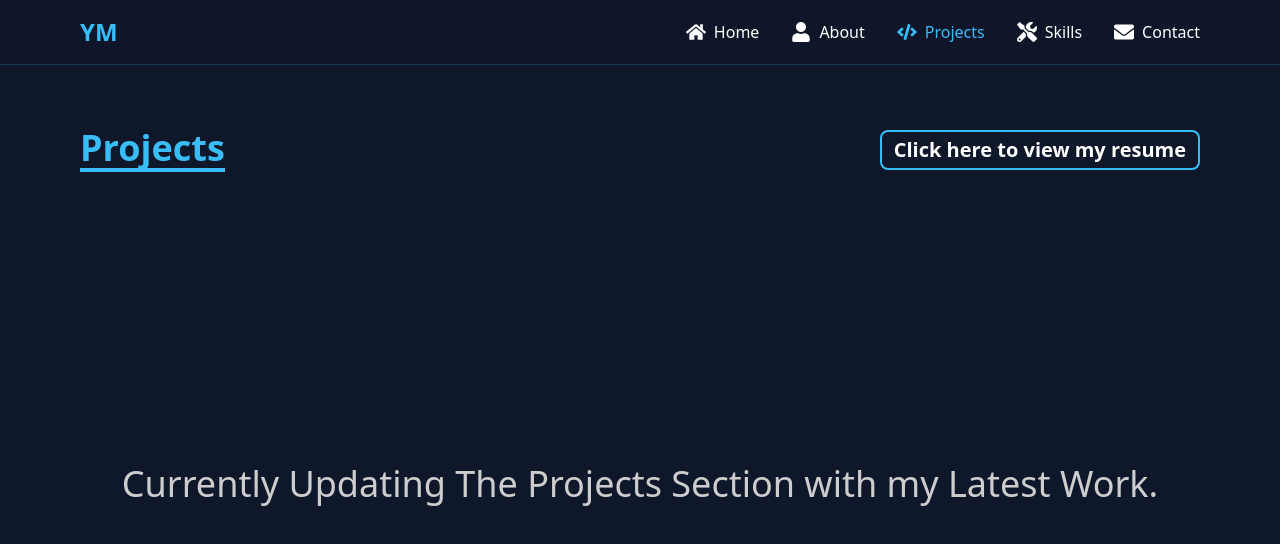
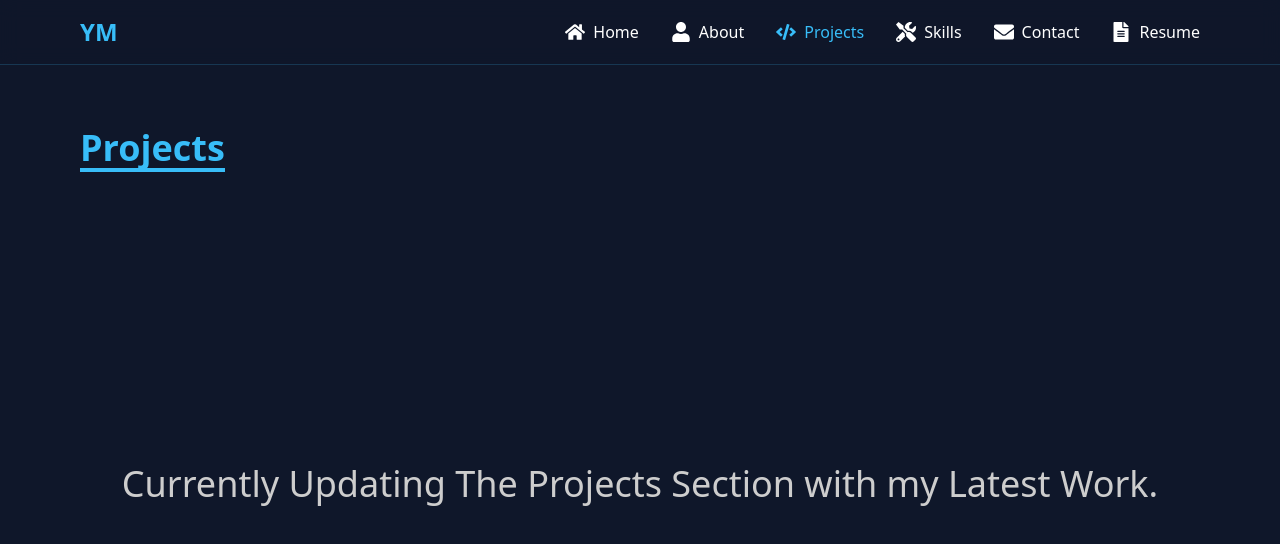
Before and after one commit to mdyasir1/portfolio, a React (Vite) app: page /projects in a window 1280 px wide. Shown: the top 544 px of the page. Built offline with nearby package versions, Linux system fonts and the light colour scheme.

Commit message:
fixed resume issues

```diff
--- a/src/components/About.tsx
+++ b/src/components/About.tsx
@@ -1,6 +1,5 @@
 import React from "react";
 import { motion } from "framer-motion";
-import Resume from "./Resume";
 
 const About: React.FC = () => {
   return (
@@ -13,7 +12,6 @@ const About: React.FC = () => {
           >
             About Me
           </h2>
-          <Resume />
         </div>
 
         <div className="grid gap-8 text-white">
--- a/src/components/Hero.tsx
+++ b/src/components/Hero.tsx
@@ -31,14 +31,14 @@ const Hero: React.FC = () => {
             className="text-3xl sm:text-6xl font-bold"
             whileHover={{ scale: 1.02 }}
           >
-            Frontend Developer
+            Frontend Engineer
           </motion.h2>
           <motion.p
             style={{ color: '#94a3b8' }}
             className="text-lg max-w-[700px] leading-relaxed"
           >
-            I'm a frontend developer specializing in building exceptional digital experiences.
-            With 1 year of experience in React development, I focus on creating responsive
+            I'm a frontend engineer specializing in building exceptional digital experiences.
+            With 1.2 years of experience in React development, I focus on creating responsive
             and user-friendly web applications that leave a lasting impression.
           </motion.p>
           <div className="flex gap-4">
--- a/src/components/Navbar.tsx
+++ b/src/components/Navbar.tsx
@@ -1,27 +1,41 @@
-import React, { useState } from 'react';
-import { Link, useLocation } from 'react-router-dom';
+import React, { ReactNode, useState } from "react";
+import { Link, useLocation } from "react-router-dom";
 // eslint-disable-next-line no-unused-vars
-import { motion } from 'framer-motion';
-import { FaHome, FaUser, FaCode, FaTools, FaEnvelope } from 'react-icons/fa';
+import { motion } from "framer-motion";
+import {
+  FaHome,
+  FaUser,
+  FaCode,
+  FaTools,
+  FaEnvelope,
+  FaFileAlt,
+} from "react-icons/fa";
 
-const Navbar = () => {
-  const [isHovered, setIsHovered] = useState(null);
+interface NavItem {
+  title: string;
+  path: string;
+  icon: ReactNode;
+}
+
+const Navbar: React.FC = () => {
+  const [isHovered, setIsHovered] = useState<number | null>(null);
   const location = useLocation();
 
-  const navItems = [
-    { title: 'Home', path: '/', icon: <FaHome /> },
-    { title: 'About', path: '/about', icon: <FaUser /> },
-    { title: 'Projects', path: '/projects', icon: <FaCode /> },
-    { title: 'Skills', path: '/skills', icon: <FaTools /> },
-    { title: 'Contact', path: '/contact', icon: <FaEnvelope /> },
+  const navItems: NavItem[] = [
+    { title: "Home", path: "/", icon: <FaHome /> },
+    { title: "About", path: "/about", icon: <FaUser /> },
+    { title: "Projects", path: "/projects", icon: <FaCode /> },
+    { title: "Skills", path: "/skills", icon: <FaTools /> },
+    { title: "Contact", path: "/contact", icon: <FaEnvelope /> },
+    // Resume handled separately below
   ];
 
   return (
     <nav
       style={{
-        backgroundColor: 'rgba(15, 23, 42, 0.8)',
-        backdropFilter: 'blur(10px)',
-        borderBottom: '1px solid rgba(56, 189, 248, 0.2)'
+        backgroundColor: "rgba(15, 23, 42, 0.8)",
+        backdropFilter: "blur(10px)",
+        borderBottom: "1px solid rgba(56, 189, 248, 0.2)",
       }}
       className="fixed w-full top-0 z-50"
     >
@@ -30,13 +44,14 @@ const Navbar = () => {
           <Link to="/">
             <motion.h1
               className="text-2xl font-bold"
-              style={{ color: '#38bdf8' }}
+              style={{ color: "#38bdf8" }}
               whileHover={{ scale: 1.1 }}
             >
               YM
             </motion.h1>
           </Link>
 
+          {/* Desktop Navbar */}
           <div className="hidden md:flex space-x-8">
             {navItems.map((item, index) => (
               <Link
@@ -49,7 +64,8 @@ const Navbar = () => {
                 <motion.div
                   className="flex items-center gap-2 py-2"
                   style={{
-                    color: location.pathname === item.path ? '#38bdf8' : '#ffffff'
+                    color:
+                      location.pathname === item.path ? "#38bdf8" : "#ffffff",
                   }}
                   whileHover={{ y: -2 }}
                 >
@@ -58,33 +74,58 @@ const Navbar = () => {
                   {isHovered === index && (
                     <motion.div
                       className="absolute bottom-0 left-0 w-full h-0.5"
-                      style={{ backgroundColor: '#38bdf8' }}
+                      style={{ backgroundColor: "#38bdf8" }}
                       layoutId="underline"
                     />
                   )}
                 </motion.div>
               </Link>
             ))}
+
+            <a
+              href="/resume.pdf"
+              target="_blank"
+              rel="noopener noreferrer"
+              onMouseEnter={() => setIsHovered(navItems.length)}
+              onMouseLeave={() => setIsHovered(null)}
+              className="relative group flex items-center gap-2 py-2 text-white hover:text-[#38bdf8]"
+            >
+              <FaFileAlt className="text-xl" />
+              <span>Resume</span>
+              {isHovered === navItems.length && (
+                <motion.div
+                  className="absolute bottom-0 left-0 w-full h-0.5"
+                  style={{ backgroundColor: "#38bdf8" }}
+                  layoutId="underline"
+                />
+              )}
+            </a>
           </div>
 
           {/* Mobile Menu */}
           <div className="md:hidden flex items-center">
             {navItems.map((item) => (
-              <Link
-                key={item.path}
-                to={item.path}
-                className="px-3"
-              >
+              <Link key={item.path} to={item.path} className="px-3">
                 <motion.div
                   whileHover={{ scale: 1.2 }}
                   style={{
-                    color: location.pathname === item.path ? '#38bdf8' : '#ffffff'
+                    color:
+                      location.pathname === item.path ? "#38bdf8" : "#ffffff",
                   }}
                 >
                   {item.icon}
                 </motion.div>
               </Link>
             ))}
+            {/* Resume link for mobile */}
+            <a
+              href="/resume.pdf"
+              target="_blank"
+              rel="noopener noreferrer"
+              className="px-3 text-white hover:text-[#38bdf8]"
+            >
+              <FaFileAlt />
+            </a>
           </div>
         </div>
       </div>
--- a/src/components/Projects.tsx
+++ b/src/components/Projects.tsx
@@ -1,7 +1,7 @@
 import React from "react";
 import { motion } from "framer-motion";
 import { Project } from "../types/types";
-import Resume from "./Resume";
+
 
 const Projects: React.FC = () => {
   const projects: Project[] = [
@@ -32,7 +32,7 @@ const Projects: React.FC = () => {
           >
             Projects
           </h2>
-          <Resume />
+
         </div>
         <div className="flex items-center justify-center h-[70vh]">
           <h3
--- a/src/components/Resume.tsx
+++ /dev/null
@@ -1,13 +0,0 @@
-import React from "react";
-function Resume() {
-  return (
-    <a
-      href="/resume.pdf"
-      style={{ color: "white" }}
-      className="text-xl font-semibold inline border-[#38bdf8] border-2 px-3 py-1 rounded-lg"
-    >
-      Click here to view my resume
-    </a>
-  );
-}
-export default Resume;
--- a/src/components/Skills.tsx
+++ b/src/components/Skills.tsx
@@ -10,7 +10,6 @@ import {
 } from "react-icons/fa";
 import { SiTailwindcss, SiMysql } from "react-icons/si";
 import { Skill } from "../types/types";
-import Resume from "./Resume";
 
 const Skills: React.FC = () => {
   const skills: Skill[] = [
@@ -37,7 +36,6 @@ const Skills: React.FC = () => {
           >
             Skills
           </h2>
-          <Resume />
         </div>
 
         <div className="grid grid-cols-2 md:grid-cols-3 lg:grid-cols-4 gap-12">
```
Also changed, not shown: public/profile.jpeg (added).
